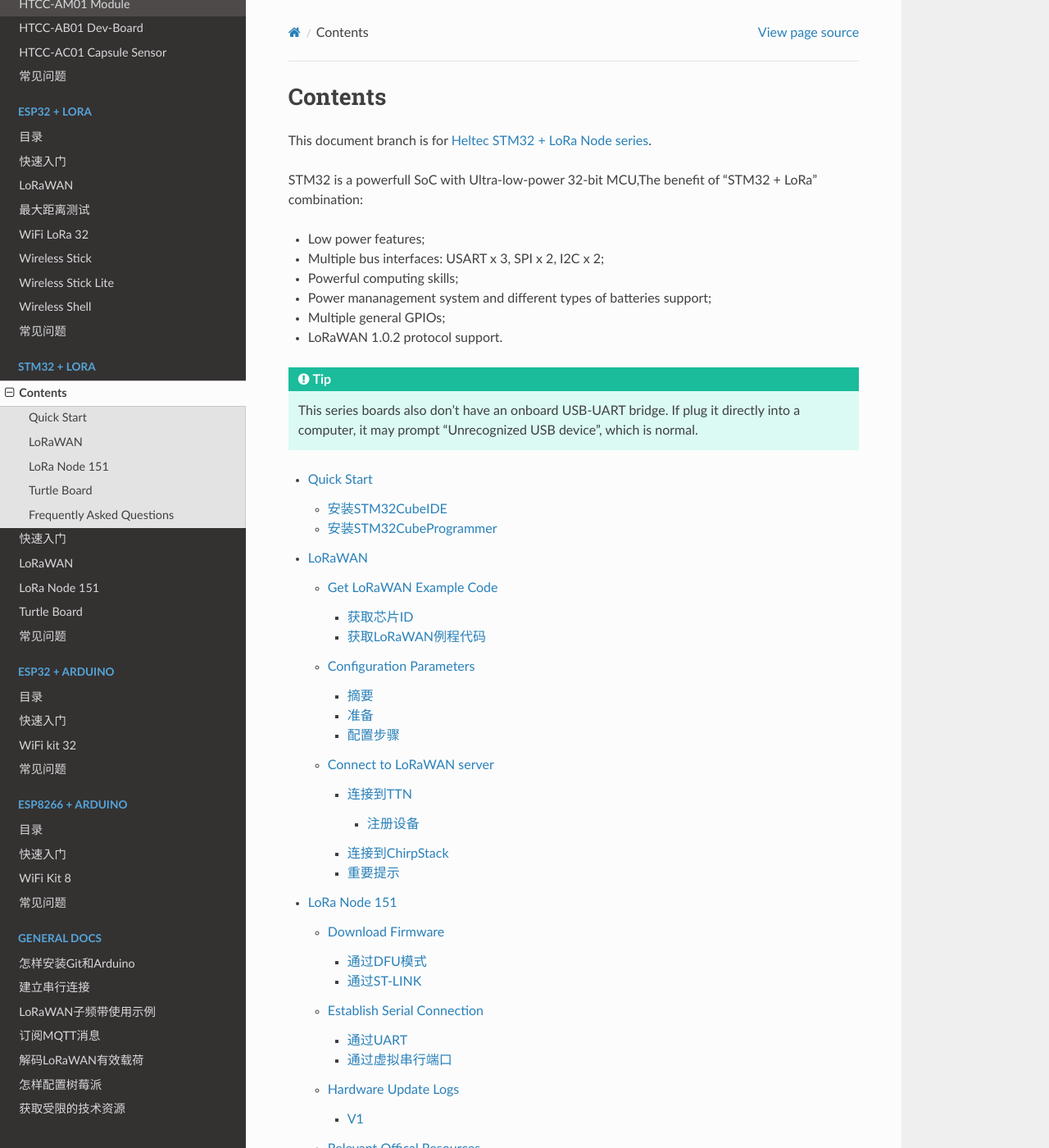
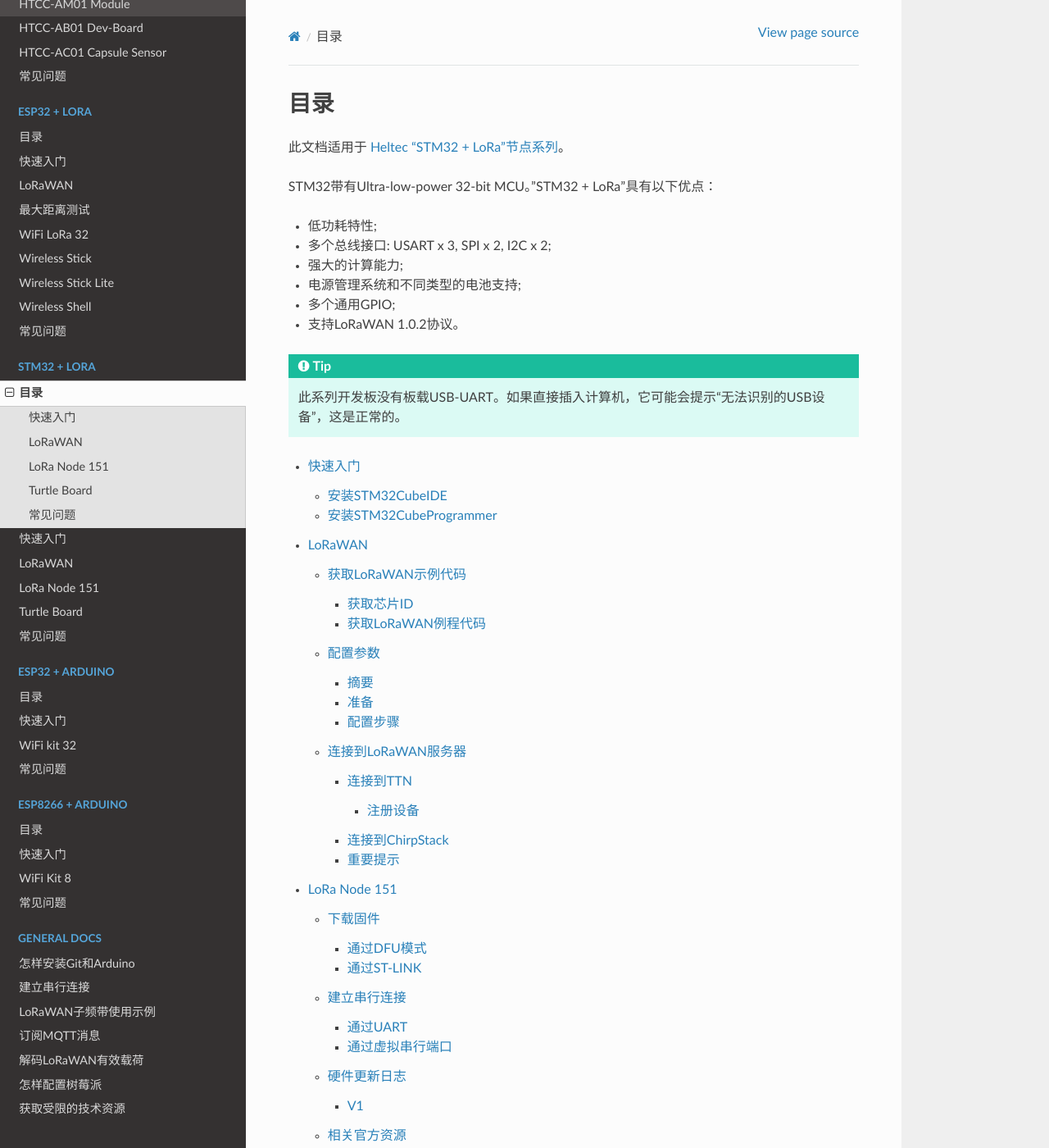
Before and after one commit to HelTecAutomation/HeltecDocs-zh_CN, a Sphinx documentation site: the page built from zh_CN/source/stm32/index.rst, in a window 1280 px wide and 1400 px high. Shown: the whole window at 82% size. Built offline with Sphinx 7.4.7 and the Read the Docs theme 2.0.0, drawn with Linux system fonts in a browser that asks for light colours; pages that are not in the unit, such as notebooks, are missing from menus; some of the changed text lies outside the part shown.

Commit message:
Update STM32 relevant documents

```diff
--- a/zh_CN/source/general/index.rst
+++ b/zh_CN/source/general/index.rst
@@ -1,15 +1,15 @@
-Contents
-========
+目录
+====
 
-This document is used to solve some common problems.
+本文档用于解决一些常见问题。
 
 .. toctree::
     :maxdepth: 2
 
-   How to Install Git and Arduino <how_to_install_git_and_arduino>
-   Establish Serial Connection <establish_serial_connection>
-   LoRaWAN Example Sub-Band Usage <sub_band_usage>
-   Subscribe MQTT  Messages <subscribe_mqtt_messages>
-   Decode LoRaWAN payload <decode_payload>
-   How To Config Rasberry Pi <how_to_config_raspberry_pi>
-   View Limited Technical Data <view_limited_technical_data>
+   怎样安装Git和Arduino <how_to_install_git_and_arduino>
+   建立串行连接 <establish_serial_connection>
+   LoRaWAN子频带使用示例 <sub_band_usage>
+   订阅MQTT消息 <subscribe_mqtt_messages>
+   解码LoRaWAN有效载荷 <decode_payload>
+   怎样配置树莓派 <how_to_config_raspberry_pi>
+   获取受限的技术资源 <view_limited_technical_data>
--- a/zh_CN/source/index.rst
+++ b/zh_CN/source/index.rst
@@ -101,7 +101,7 @@ Heltec Automation文档页
    :hidden:
    :caption: General Docs
 
-   gengral/index
+   gengeral/index
    怎样安装Git和Arduino <general/how_to_install_git_and_arduino>
    建立串行连接 <general/establish_serial_connection>
    LoRaWAN子频带使用示例 <general/sub_band_usage>
--- a/zh_CN/source/stm32/index.rst
+++ b/zh_CN/source/stm32/index.rst
@@ -1,27 +1,27 @@
-Contents
-========
+目录
+====
 
-This document branch is for `Heltec STM32 + LoRa Node series <https://heltec.org/proudct_center/lora/lora-node/>`_.
+此文档适用于 `Heltec "STM32 + LoRa"节点系列 <https://heltec.org/proudct_center/lora/lora-node/>`_。
 
-STM32 is a powerfull SoC with Ultra-low-power 32-bit MCU,The benefit of "STM32 + LoRa" combination:
+STM32带有Ultra-low-power 32-bit MCU。"STM32 + LoRa"具有以下优点：
 
--  Low power features;
--  Multiple bus interfaces: USART x 3, SPI x 2, I2C x 2;
--  Powerful computing skills;
--  Power mananagement system and different types of batteries support;
--  Multiple general GPIOs;
--  LoRaWAN 1.0.2 protocol support.
+-  低功耗特性;
+-  多个总线接口: USART x 3, SPI x 2, I2C x 2;
+-  强大的计算能力;
+-  电源管理系统和不同类型的电池支持;
+-  多个通用GPIO;
+-  支持LoRaWAN 1.0.2协议。
 
 .. tip::
 
-   This series boards also don't have an onboard USB-UART bridge. If plug it directly into a computer, it may prompt "Unrecognized USB device", which is normal.
+   此系列开发板没有板载USB-UART。如果直接插入计算机，它可能会提示“无法识别的USB设备”，这是正常的。
 
 
 .. toctree::
     :maxdepth: 2
 
-   Quick Start <quick_start>
+   快速入门 <quick_start>
    LoRaWAN <lorawan/index.rst>
    LoRa Node 151 <lora_node_151/index.rst>
    Turtle Board <turtle_board/index.rst>
-   Frequently Asked Questions <frequently_asked_questions>
+   常见问题 <frequently_asked_questions>
```
Also changed, not shown: zh_CN/source/stm32/lora_node_151/index.rst (+10 -10 lines), zh_CN/source/stm32/lorawan/index.rst (+4 -4 lines), zh_CN/source/stm32/turtle_board/index.rst (+14 -8 lines).
